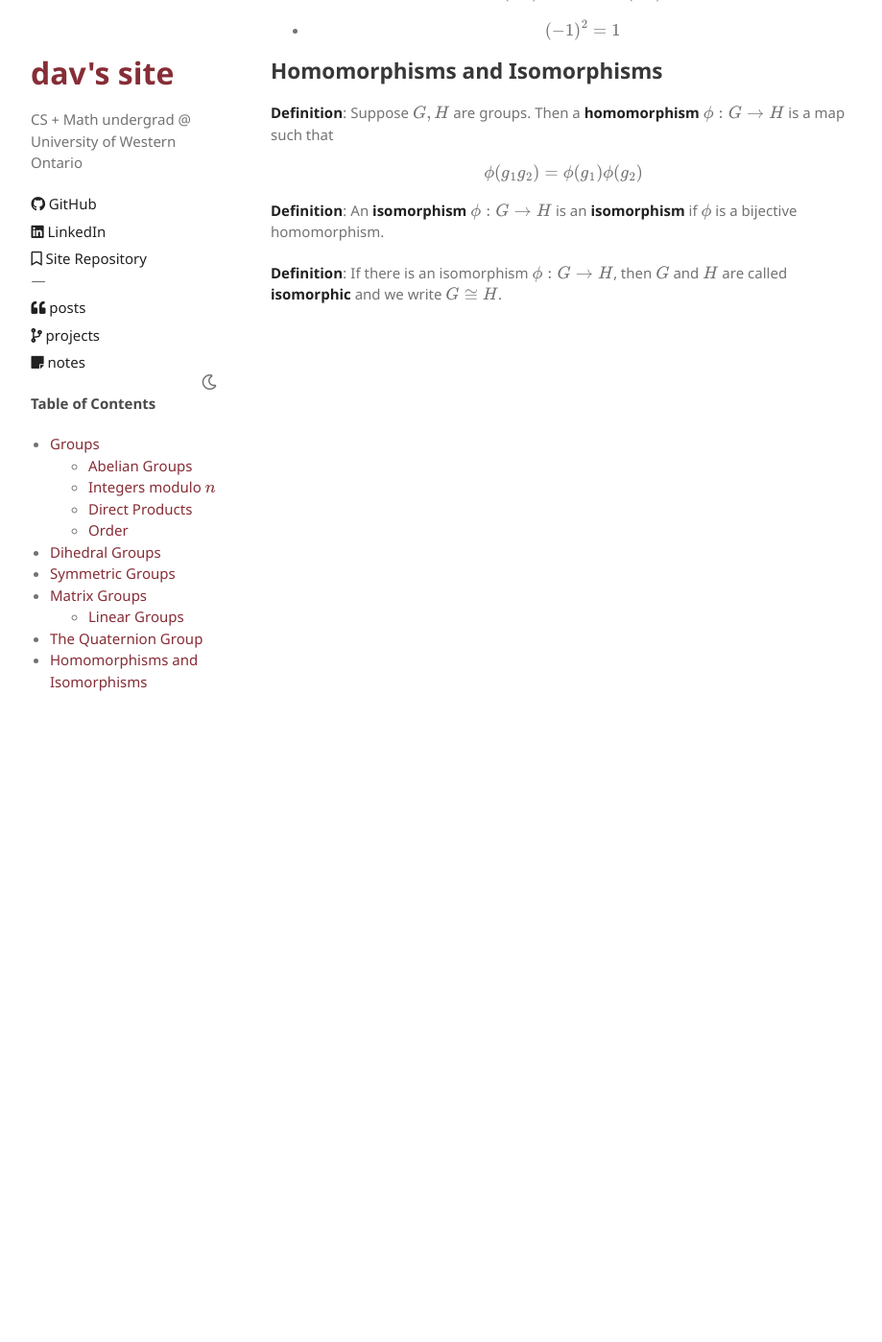
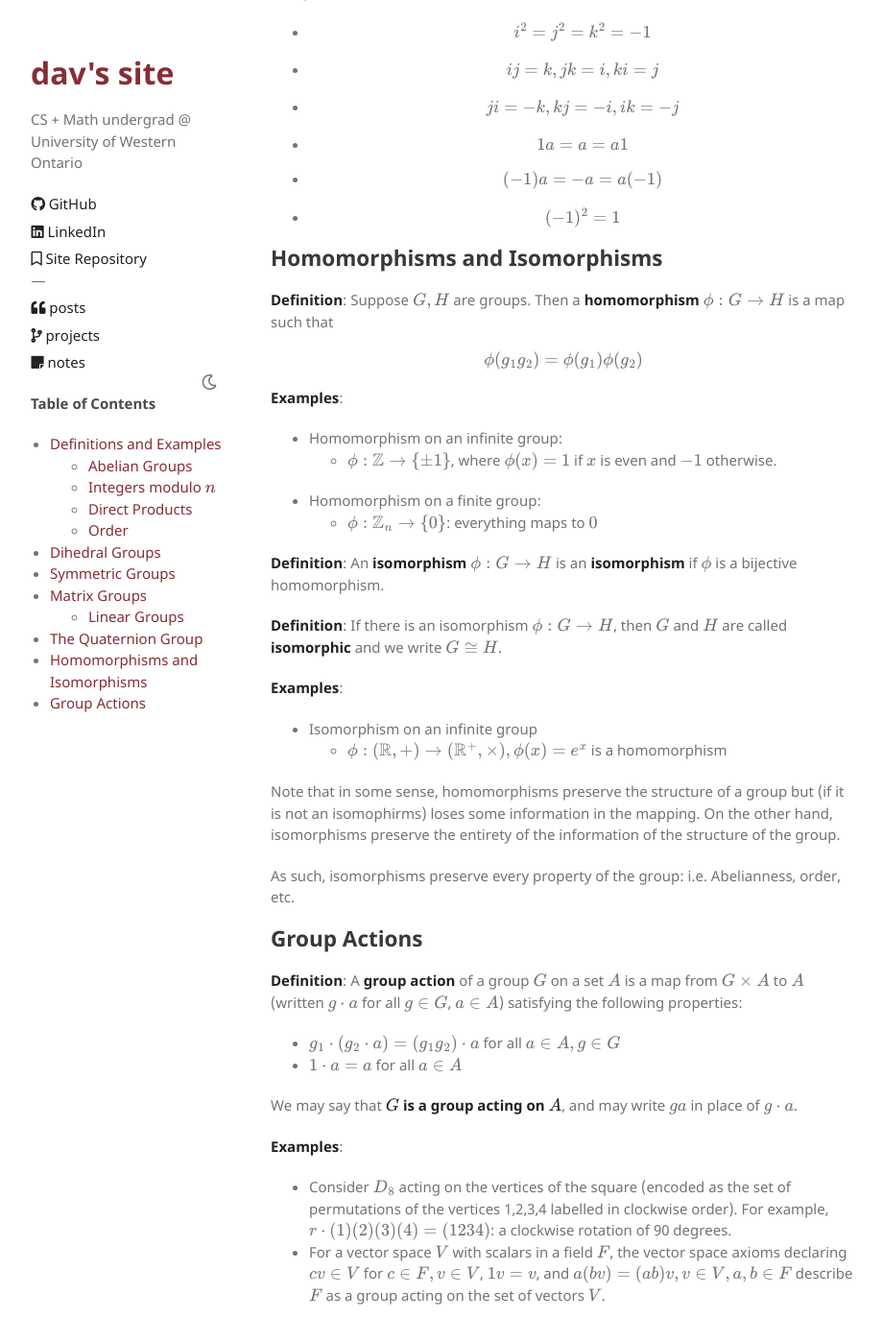
Before and after one commit to davidtranhq/davidtranhq.github.io, a Jekyll site: the page built from notes/group-theory/groups.md, in a window 1280 px wide and 1400 px high, scrolled down 6831 px. Shown: the whole window at 96% size, without its empty margins (153-1072 px from the left). Built offline with Jekyll 4.4.1, drawn with Linux system fonts in a browser that asks for light colours; formulas are drawn with MathJax 3; our own code applies the rules of GitHub Pages for plain Markdown files; some of the changed text lies outside the part shown.

Commit message:
update group theory and numerical-analysis

```diff
--- a/notes/group-theory/groups.md
+++ b/notes/group-theory/groups.md
@@ -4,9 +4,9 @@ order: 1
 toc: true
 ---
 
-# Groups
+# Introduction to Groups
 
-## Groups
+## Definitions and Examples
 
 **Definition**: A **semigroup** is an ordered pair $(S, *)$ where $S \neq 0$ and $*$ is an associative binary operation on $S$.
 
@@ -18,6 +18,10 @@ toc: true
 **Definition**: A **group** is a semigroup $(G, *)$ with the additional following properties:
 1. There is an identity element $e \in G$, that is, $ae = a = ea$ for all $a \in G$.
 2. Every element $a \in G$ has an inverse $b \in G$, that is, $ab = e = ba$.
+
+**Examples**:
+* Infinite group: $(\mathbb Z, +)$
+* Finite group: $(\mathbb Z_5, +)$
 
 **Remark**: Note that $ab = e$ doesn't necessarily imply $ba = e$ since commutativity is not a group axiom, so the inverse axiom requires both $ab = ba = e$.
 
@@ -33,7 +37,7 @@ toc: true
 
 **Proposition**: The inverse of the inverse of an element in a group is the element itself.
 
-*Proof*:**** If $aa^{-1} = e = a^{-1}a$ for an element $a$ and identity $e$, then $a$ is also $a^{-1}$'s inverse. $\blacksquare$
+*Proof*: If $aa^{-1} = e = a^{-1}a$ for an element $a$ and identity $e$, then $a$ is also $a^{-1}$'s inverse. $\blacksquare$
 
 **Proposition**: Let $a, b \in G$. Then $(ab)^{-1} = b^{-1}a^{-1}$.
 
@@ -77,6 +81,8 @@ then $\lambda \circ \rho = \operatorname{id}_X$ but not $\rho \circ \lambda$.
 * $\mathbb Z - \lbrace 0 \rbrace$ is a commutative subgroup but not a group, since only $1$ and $-1$ have inverses.
   * Note that $\mathbb Z - \lbrace 0 \rbrace \neq \mathbb Z^\times$.
 * If $V$ is a vector space, then it is an Abelian group under $+$, where $e = \vec 0$.
+* The symmetries of a square $(D_8)$ are not Abelian.
+* The group of invertible square matrices under multiplication is not Abelian.
 
 ### Integers modulo $n$
 
@@ -104,6 +110,8 @@ $$
 **Notation**: $(a, n) := \gcd(a, n)$
 
 **Proposition**: $a \in (\mathbb Z/n\mathbb Z)^\times$ if and only if $(a, n) = 1$.
+
+**Example**: $(\mathbb Z/6\mathbb Z)^\times = \lbrace 1, 5 \rbrace$.
 
 *Proof*: $(\rightarrow)$ If $a \in (\mathbb Z/n\mathbb Z)^\times$ then so is $a^{-1}$, and $aa^{-1} = 1 \equiv aa^{-1} + nx = \overline 1$, so $(a, n) = 1$.
 
@@ -311,6 +319,32 @@ $$
 \phi(g_1 g_2) = \phi(g_1)\phi(g_2)
 $$
 
+**Examples**:
+* Homomorphism on an infinite group:
+  * $\phi: \mathbb Z \to \lbrace \pm 1 \rbrace$, where $\phi(x) = 1$ if $x$ is even and $-1$ otherwise.
+* Homomorphism on a finite group:
+  * $\phi: \mathbb Z_n \to \lbrace 0 \rbrace$: everything maps to $0$
+
 **Definition**: An **isomorphism** $\phi: G \to H$ is an **isomorphism** if $\phi$ is a bijective homomorphism.
 
 **Definition**: If there is an isomorphism $\phi: G \to H$, then $G$ and $H$ are called **isomorphic** and we write $G \cong H$.
+
+**Examples**:
+* Isomorphism on an infinite group
+  * $\phi: (\mathbb R, +)  \to (\mathbb R^+, \times), \phi(x) = e^x$ is a homomorphism
+
+Note that in some sense, homomorphisms preserve the structure of a group but (if it is not an isomophirms) loses some information in the mapping. On the other hand, isomorphisms preserve the entirety of the information of the structure of the group.
+
+As such, isomorphisms preserve every property of the group: i.e. Abelianness, order, etc.
+
+## Group Actions
+
+**Definition**: A **group action** of a group $G$ on a set $A$ is a map from $G \times A$ to $A$ (written $g \cdot a$ for all $g \in G$, $a \in A$) satisfying the following properties:
+* $g_1 \cdot (g_2 \cdot a) = (g_1g_2) \cdot a$ for all $a \in A, g \in G$
+* $1 \cdot a = a$ for all $a \in A$
+
+We may say that **$G$ is a group acting on $A$**, and may write $ga$ in place of $g \cdot a$.
+
+**Examples**:
+* Consider $D_8$ acting on the vertices of the square (encoded as the set of permutations of the vertices 1,2,3,4 labelled in clockwise order). For example, $r \cdot (1)(2)(3)(4) = (1234)$: a clockwise rotation of 90 degrees.
+* For a vector space $V$ with scalars in a field $F$, the vector space axioms declaring $cv \in V$ for $c \in F, v \in V$, $1v = v$, and $a(bv) = (ab)v, v \in V, a, b \in F$ describe $F$ as a group acting on the set of vectors $V$.
```
Also changed, not shown: notes/group-theory/quotient-groups-and-homomorphisms.md (+28 -0 lines), notes/group-theory/subgroups.md (+11 -4 lines), notes/numerical-analysis/fundamentals.md (added, +14 -0 lines), 3 other files.
